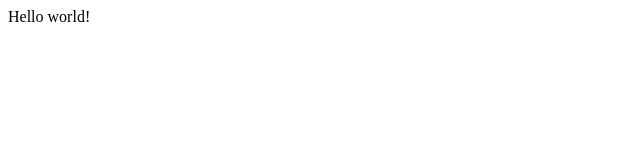
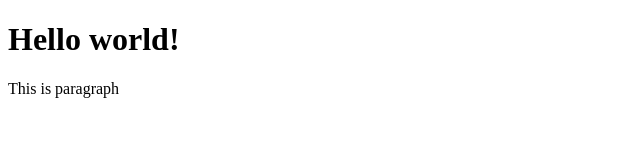
Before and after one commit to vprajakta/LocalRepo, a plain HTML site: page index.html in a window 1280 px wide. Shown: the whole page, without its empty margins (0-640 px from the left). Drawn offline with Linux system fonts and the light colour scheme.

Commit message:
index.html modified

```diff
--- a/index.html
+++ b/index.html
@@ -7,6 +7,7 @@
     <link rel="stylesheet" href="style.css">
 </head>
 <body>
-    Hello world!
+    <h1>Hello world!</h1>
+    <p>This is paragraph</p>
 </body>
 </html>
```
